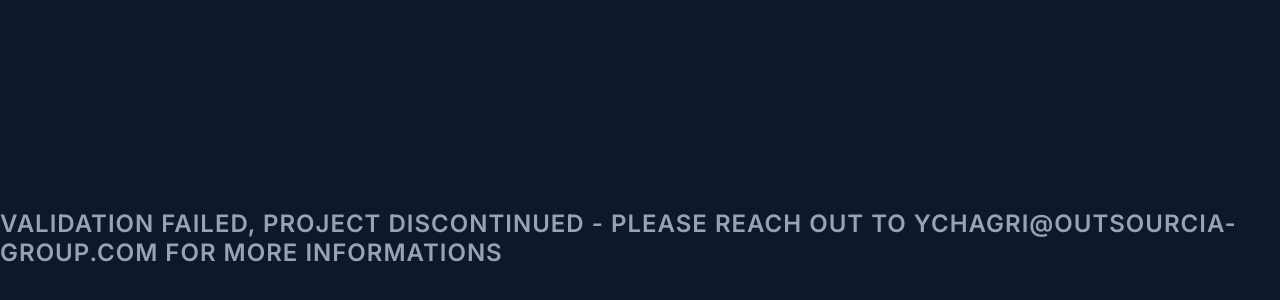
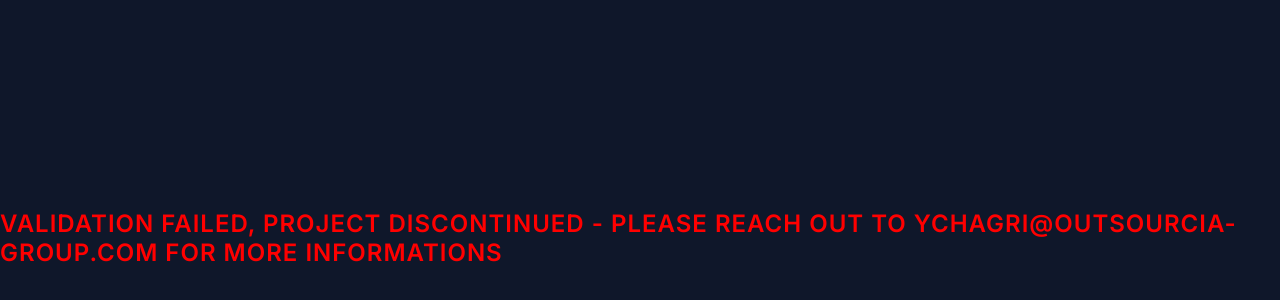
Before and after one commit to Ychagrism/ZENLOG, a website: page index.html in a window 1280 px wide. Shown: the part 162-462 px from the top of the page. Drawn offline with Linux system fonts and the light colour scheme.

Commit message:
Update index.html

```diff
--- a/index.html
+++ b/index.html
@@ -8,7 +8,7 @@
     <style>
         body {
             background-color: #0f172a; /* Keeping your dark theme */
-            color: #94a3b8; /* Muted text color */
+            color: #FF0000; /* Muted text color */
             font-family: 'Inter', sans-serif;
             height: 100vh;
             margin: 0;
```
